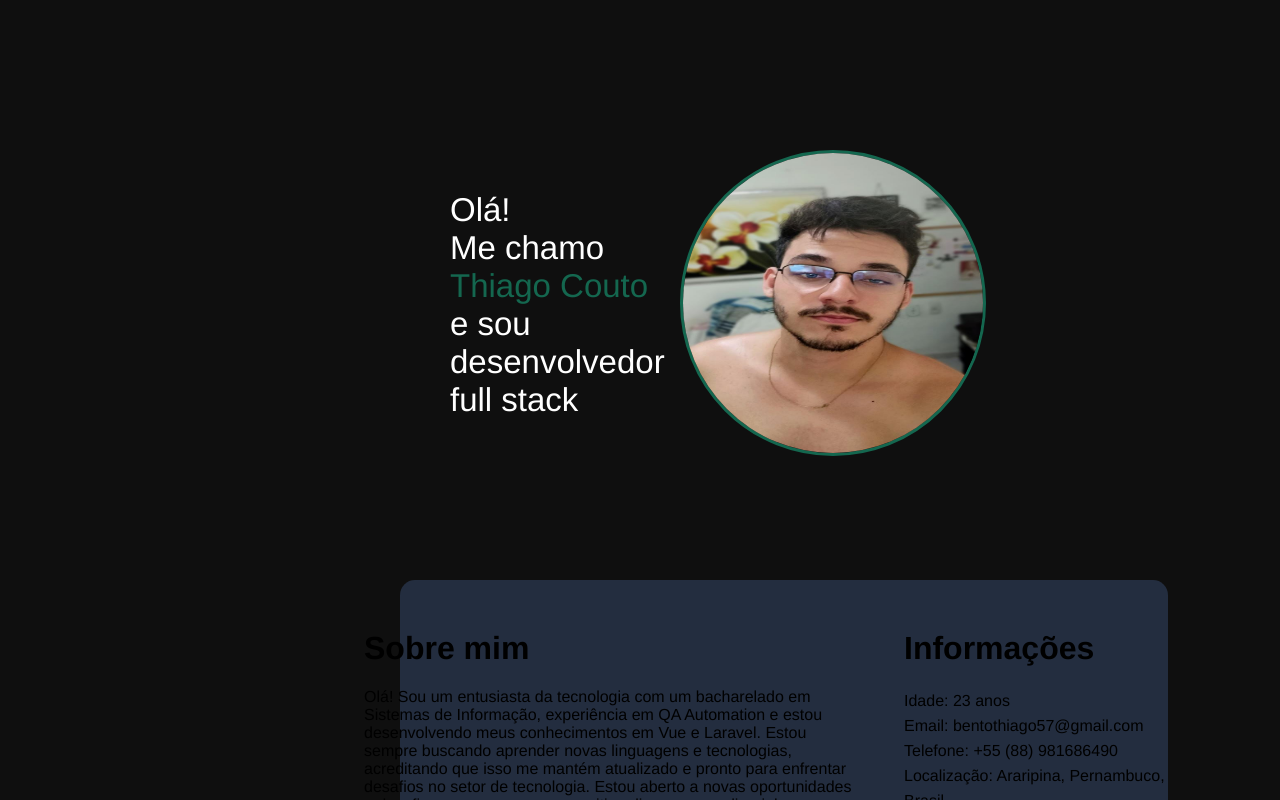
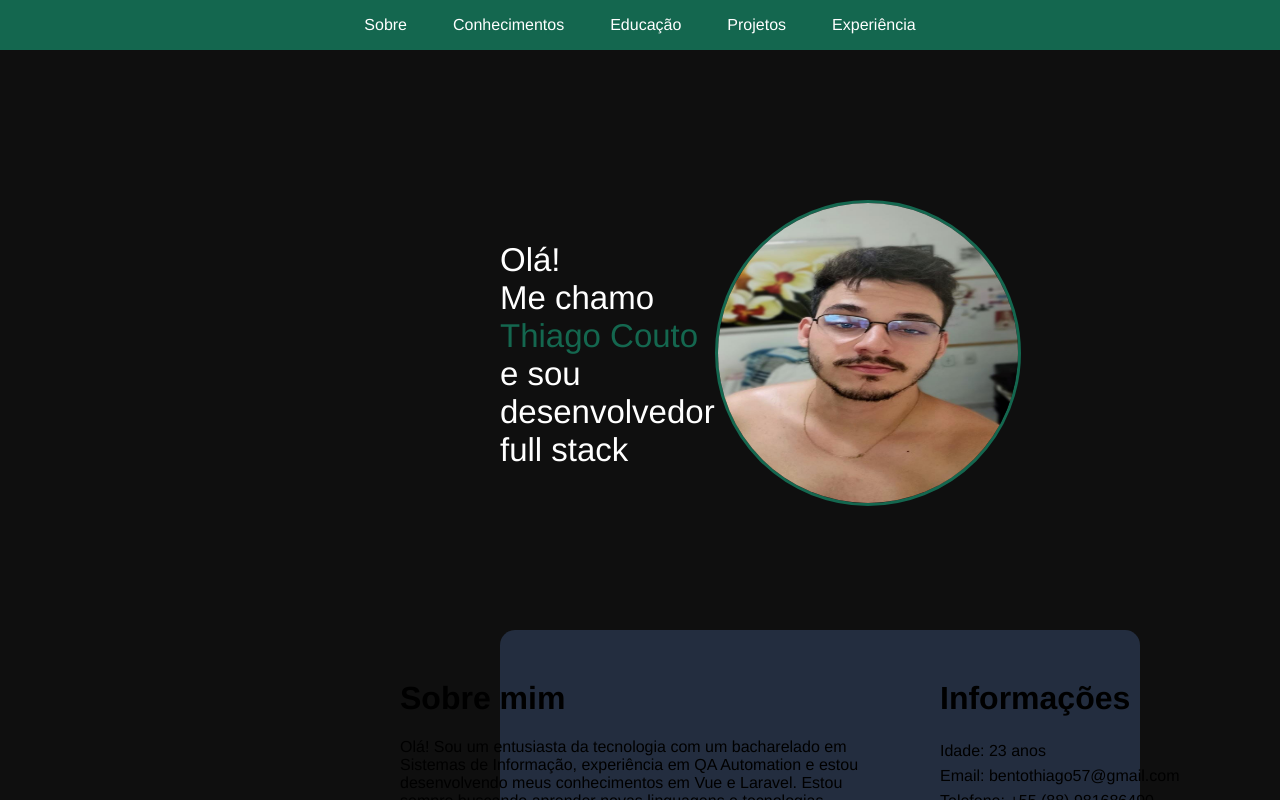
Before and after one commit to thiagosir/portfolio, a Vue app: page / in a window 1280 px wide. Shown: the top 800 px of the page. Built offline with nearby package versions, Linux system fonts and the light colour scheme.

Commit message:
little progress

```diff
--- a/src/components/AboutMe.vue
+++ b/src/components/AboutMe.vue
@@ -56,8 +56,8 @@ export default {
 <style scoped>
 .body {
   margin-top: 120px;
-  margin-left: 400px;
-  width: 60%;
+  margin-left: 500px;
+  width: 50%;
   height: 350px;
   border-radius: 15px;
   background-color: #232D3F;
--- a/src/components/Header.vue
+++ b/src/components/Header.vue
@@ -23,9 +23,7 @@ export default {
 .header {
   align-items: center;
   justify-content: space-between;
-
   display: flex;
-  gap: 15px;
 }
 .description_words {
   color: white;
@@ -46,10 +44,10 @@ height: 300px;
 }
 .image {
   margin-top: 150px;
-  margin-right: 450px;
+  margin-right: 500px;
 }
 .description {
   margin-top: 150px;
-  margin-left: 450px;;
+  margin-left: 500px;;
 }
 </style>
--- a/src/components/MainContent.vue
+++ b/src/components/MainContent.vue
@@ -3,13 +3,15 @@ import Header from '@/components/Header.vue'
 import AboutMe from '@/components/AboutMe.vue'
 import Footer from '@/components/Footer.vue'
 import Knowledges from '@/components/Knowledges.vue'
+import NavBar from '@/components/NavBar.vue'
 
 export default {
-  components: { Header, AboutMe, Footer, Knowledges }
+  components: { Header, AboutMe, Footer, Knowledges, NavBar }
 }
 </script>
 
 <template>
+  <NavBar />
   <Header />
   <AboutMe />
   <Knowledges />
--- /dev/null
+++ b/src/components/NavBar.vue
@@ -0,0 +1,61 @@
+<script>
+
+export default {
+
+}
+window.onscroll = function () { scrollFunction() };
+
+function scrollFunction() {
+  if (document.body.scrollTop > 20 || document.documentElement.scrollTop > 20) {
+    document.getElementById("nav").style.top = "0";
+  } else {
+    document.getElementById("nav").style.top = "-50px";
+  }
+}
+</script>
+
+<template>
+  <header class="header_nav">
+    <ul class="nav">
+      <li><a href="" class="nav_text">Sobre</a></li>
+      <li><a href="" class="nav_text">Conhecimentos</a></li>
+      <li><a href="" class="nav_text">Educação</a></li>
+      <li><a href="" class="nav_text">Projetos</a></li>
+      <li><a href="" class="nav_text">Experiência</a></li>
+    </ul>
+  </header>
+</template>
+<style scoped>
+.header_nav {
+  font-family: 'Franklin Gothic Medium', 'Arial Narrow', Arial, sans-serif;
+  background-color: #14674f;
+  align-items: center;
+  justify-content: center;
+  display: flex;
+  height: 50px;
+}
+
+.nav_text {
+  display: block;
+  padding: 8px;
+  text-decoration: none;
+  color: white;
+}
+
+.nav {
+  padding: 0;
+  margin: 0;
+  transition: top 0.3s;
+  position: fixed;
+  list-style-type: none;
+  display: flex;
+  justify-content: center;
+  align-items: center;
+  gap: 30px;
+  width: 100%;
+}
+
+.nav a:hover {
+  /* background-color: aqua; */
+}
+</style>
```
